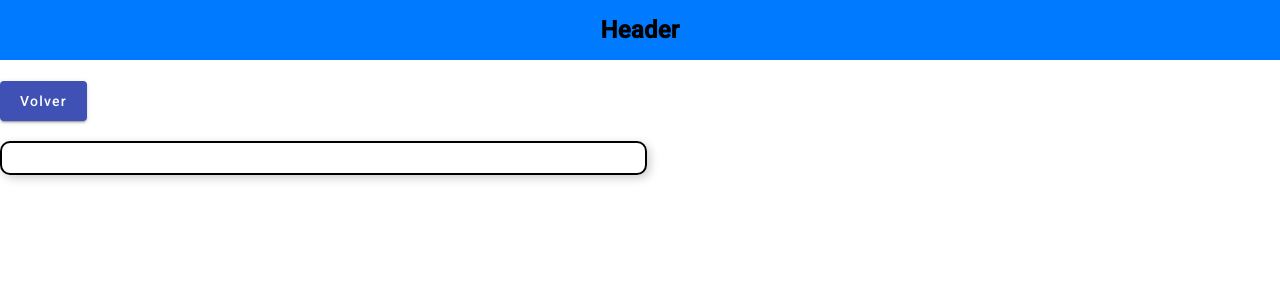
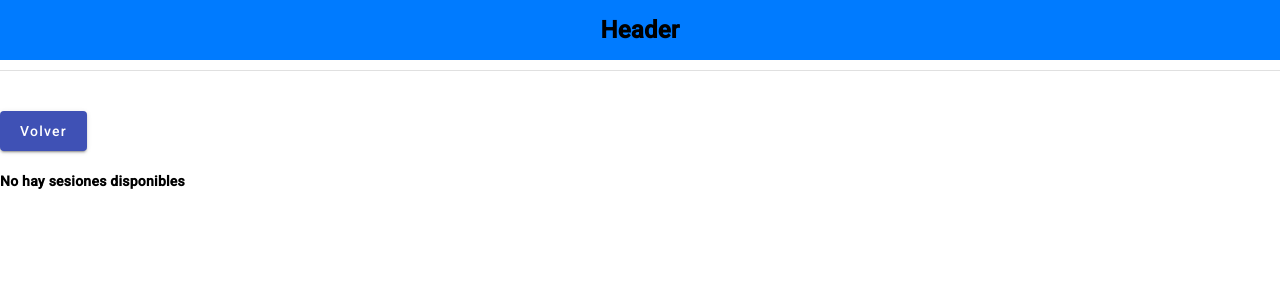
Before and after one commit to rubenmus/plataforma-entradas-eventos, an Angular app: page /sessions/1 in a window 1280 px wide. Shown: the top 300 px of the page. Built offline with nearby package versions, Linux system fonts and the light colour scheme; data requests are answered from the project's data file.

Commit message:
last commit

```diff
--- a/src/app/events/components/header/header.component.css
+++ b/src/app/events/components/header/header.component.css
@@ -11,7 +11,6 @@
   font-weight: bold;
   text-align: center;
   line-height: 60px;
-  position: fixed;
   top: 0;
   left: 0;
   z-index: 1000;
--- a/src/app/events/pages/events/events.component.css
+++ b/src/app/events/pages/events/events.component.css
@@ -1,5 +1,5 @@
 .space {
-  margin-top: 60px;
+  margin-top: 20px;
   padding: 20px;
 }
 .events-container {
@@ -62,7 +62,7 @@ h2 a:hover, h3 a:hover {
   width: 100%;
   margin-top: auto;
   padding: 12px 0;
-  background-color: #007bff;
+  background-color: #459dfc;
   color: white;
   text-decoration: none;
   border-radius: 8px;
--- a/src/app/events/pages/sessions/sessions.component.css
+++ b/src/app/events/pages/sessions/sessions.component.css
@@ -1,5 +1,5 @@
 .space {
-  margin-top: 40px;
+  margin-top: 10px;
   padding: 20px;
 }
 
@@ -42,6 +42,7 @@
   padding: 5px;
   margin: 0 5px;
   cursor: pointer;
+  background-color: #459dfc;
 }
 
 .right h2 {
--- a/src/app/events/pages/sessions/sessions.component.html
+++ b/src/app/events/pages/sessions/sessions.component.html
@@ -1,7 +1,7 @@
 <app-header></app-header>
   <mat-divider class="space"></mat-divider>
 <button mat-raised-button color="primary" class="btn" (click)="returnHome()">Volver</button>
-<div class="container">
+<div *ngIf="events" class="container">
   <div class="left">
       <div *ngFor="let session of events?.sessions" class="session">
           <span>Fecha: {{ session.date | date:'longDate' }}, Disponibilidad: {{ session.availability }}</span>
@@ -13,7 +13,7 @@
       </div>
   </div>
   <div class="right">
-    <h2>{{events?.event?.title}}</h2>
+    <h2>{{events.event.title}}</h2>
     <div *ngFor="let session of selectedSessionsArray" class="selected-session">
         <span>{{ session.date | date:'longDate' }}</span>
         <span class="trash" (click)="removeSession(session)">
@@ -23,3 +23,7 @@
     </div>
   </div>
 </div>
+
+<div *ngIf="!events" class="container">
+<span><strong> No hay sesiones disponibles</strong></span>
+</div>
```
